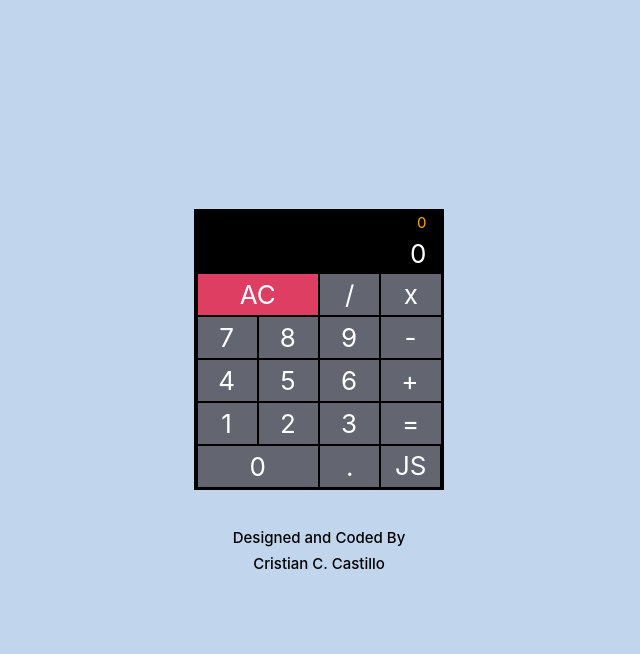
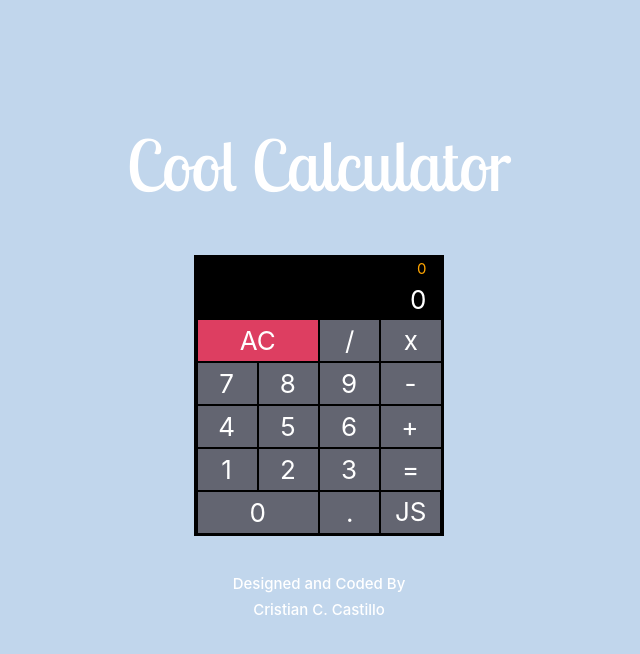
Before and after one commit to Cristian-Castillo/My-JavaScript-Calculator-Project, a React (Create React App) app: page / in a window 1280 px wide. Shown: the top 654 px of the page, without its empty margins (321-961 px from the left). Built offline with nearby package versions, Linux system fonts and the light colour scheme.

Commit message:
added logo animation, and fixed ui issues

```diff
--- a/public/index.html
+++ b/public/index.html
@@ -10,6 +10,7 @@
       content="Web site created using create-react-app"
     />
      <!-- Bootstrap CSS -->
+     <link href="https://fonts.googleapis.com/css2?family=Lemonada&family=Lobster+Two&display=swap" rel="stylesheet">
      <link rel="stylesheet" href="https://stackpath.bootstrapcdn.com/bootstrap/4.5.1/css/bootstrap.min.css" integrity="sha384-VCmXjywReHh4PwowAiWNagnWcLhlEJLA5buUprzK8rxFgeH0kww/aWY76TfkUoSX" crossorigin="anonymous">
     <link rel="apple-touch-icon" href="%PUBLIC_URL%/logo192.png" />
     <!--
--- a/src/components/CalculatorContainer.js
+++ b/src/components/CalculatorContainer.js
@@ -32,11 +32,19 @@ class CalculatorContainer extends Component {
             border:'.1px solid black',
             background:'var(--darkGray)'
         }
+        const coolLayout = {
+            position:'relative',
+            top:'-40px'
+        }
         /* JSX Calculator Container*/
         return(
+            <div>
+                <div style = {coolLayout}>
+                    <h1 className = 'coolStyle'>Cool Calculator</h1>
+                </div>
             <div className="container">
                 <div className="row col-result-layout">
-        <div className="col-12 col-subresult">{displayArray[0] === '0' ? displayResult : displayArray}</div>
+                    <div className="col-12 col-subresult">{displayArray[0] === '0' ? displayResult : displayArray}</div>
                     <div className="col-12 ">{displayResult}</div>
                 </div>
                 <div className="row r1">
@@ -73,6 +81,7 @@ class CalculatorContainer extends Component {
                     <h5 className ='authorStyle'>Cristian C. Castillo</h5>
                 </div>
             </div>
+            </div>
         )
     }
 }
--- a/src/components/ContainerStyle.css
+++ b/src/components/ContainerStyle.css
@@ -251,6 +251,7 @@ button:hover{
   border-style:none;
 }
 
+
 .dig-zeroDiv{
   background-color:var(--darkGray);
     border:.5px solid black;
@@ -281,14 +282,14 @@ button:hover{
 }
 
 .authorStyle{
-  color:black;
+  color:white;
   font-size:15px;
   border-left:none;
   border-right:none;
   border-bottom:none;
 }
+
 /* Row corner lights */
-
 .r1:hover{
   background-color:cyan !important;
   transition-delay:.07s;
@@ -320,3 +321,11 @@ button:hover{
   background-color:black !important;
   transition-delay:.07s;
 }
+
+/* COOL LABEL */
+.coolStyle{
+  font-family: 'Lemonada', cursive;
+  font-family: 'Lobster Two', cursive;
+  font-size:70px;
+  text-align: center;
+}
```
